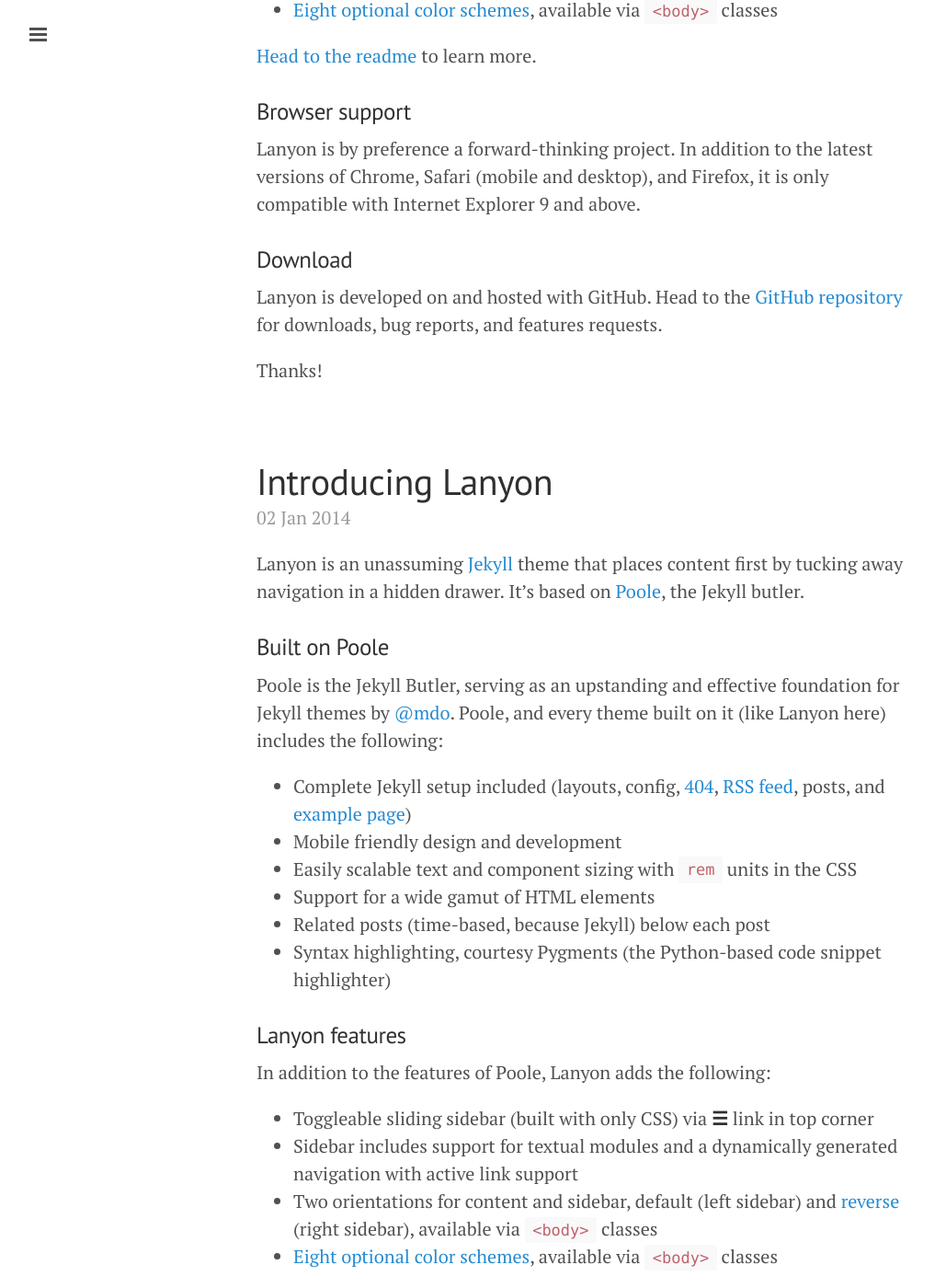
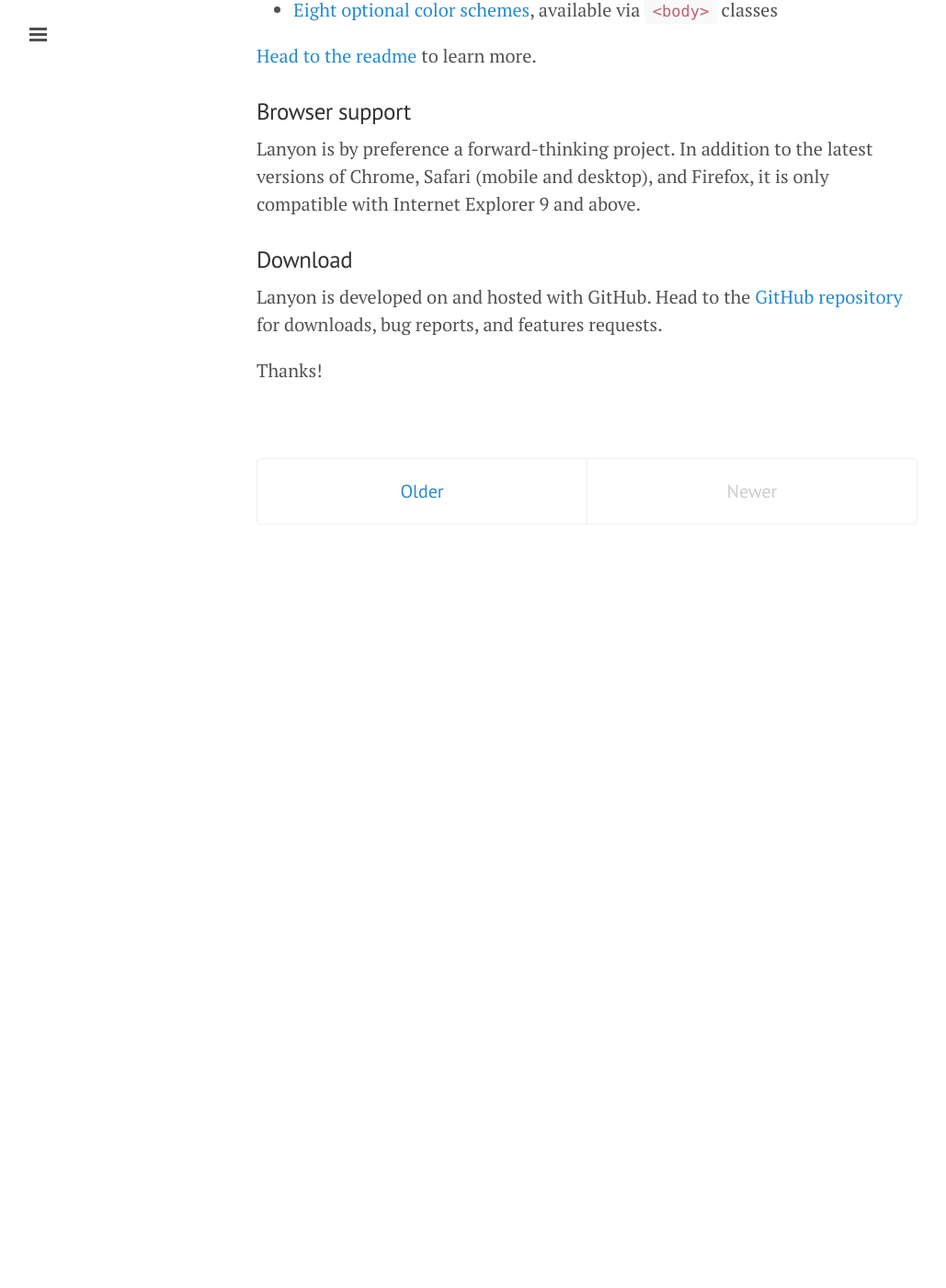
Before and after one commit to munilvc/munilvc.github.io, a Jekyll site: the page built from index.html, in a window 1280 px wide and 1400 px high, scrolled down 989 px. Shown: the whole window at 92% size, without its empty margins (1-1030 px from the left). Built offline with Jekyll 4.4.1, drawn with Linux system fonts in a browser that asks for light colours; Markdown is read by kramdown in place of the engine named in the settings; the list of posts is cut into pages by our own code; after the commit the page ends 1619 px from its top, so only the background shows below that; some of the changed text lies outside the part shown.

Commit message:
more makeup

```diff
--- a/_config.yml
+++ b/_config.yml
@@ -10,7 +10,7 @@
 tagline:
 description:      'My personal site to share lessons learned while working on Software and enjoying Life. <p>(by <a href="https://twitter.com/munilvc" target="_blank">@munilvc</a>)'
 url:              http://munilvc.github.io
-paginate:         2
+paginate:         1
 
 author:
   name:           'Felipe Vega'
--- a/_includes/sidebar.html
+++ b/_includes/sidebar.html
@@ -30,7 +30,7 @@
     {% endfor %}
 -->
 
-  <a class="sidebar-nav-item{% if page.url == '/allPostsList/' %} active{% endif %}" href="/allPostsList/">List all posts</a>
+  <a class="sidebar-nav-item{% if page.url == '/allPostsList/' %} active{% endif %}" href="/allPostsList/">Current post</a>
   <a class="sidebar-nav-item{% if page.url == '/about/' %} active{% endif %}" href="/about/">Felipe Vega</a>
 
   </nav>
--- a/index.html
+++ b/index.html
@@ -1,6 +1,6 @@
 ---
 layout: default
-title: Current posts
+title: Current post
 ---
 <div class="posts">
   {% for post in paginator.posts %}
```
Also changed, not shown: about.md (+1 -2 lines).
